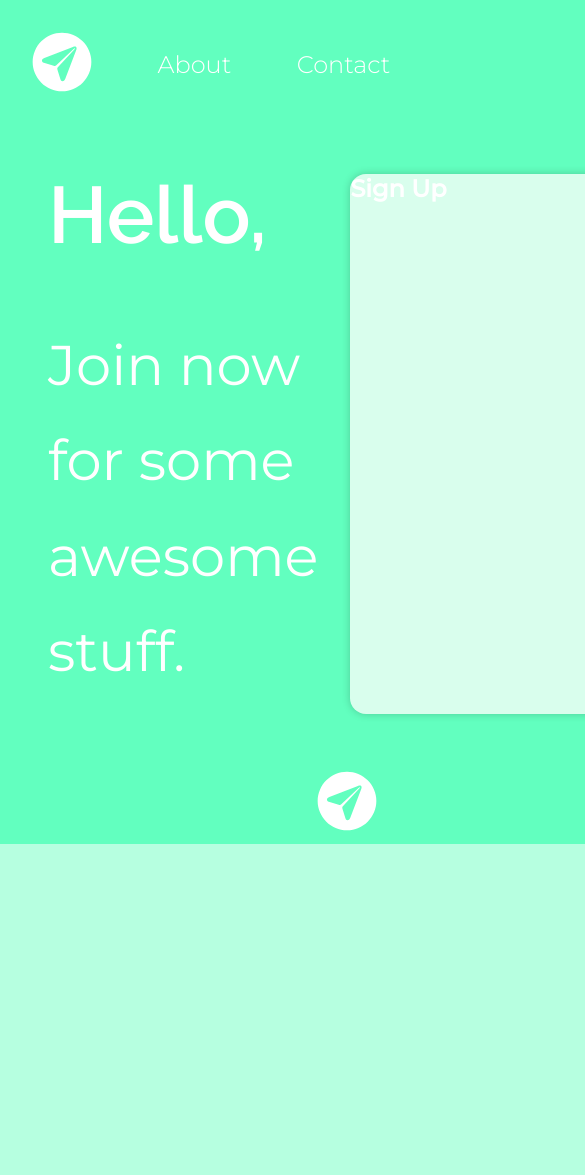
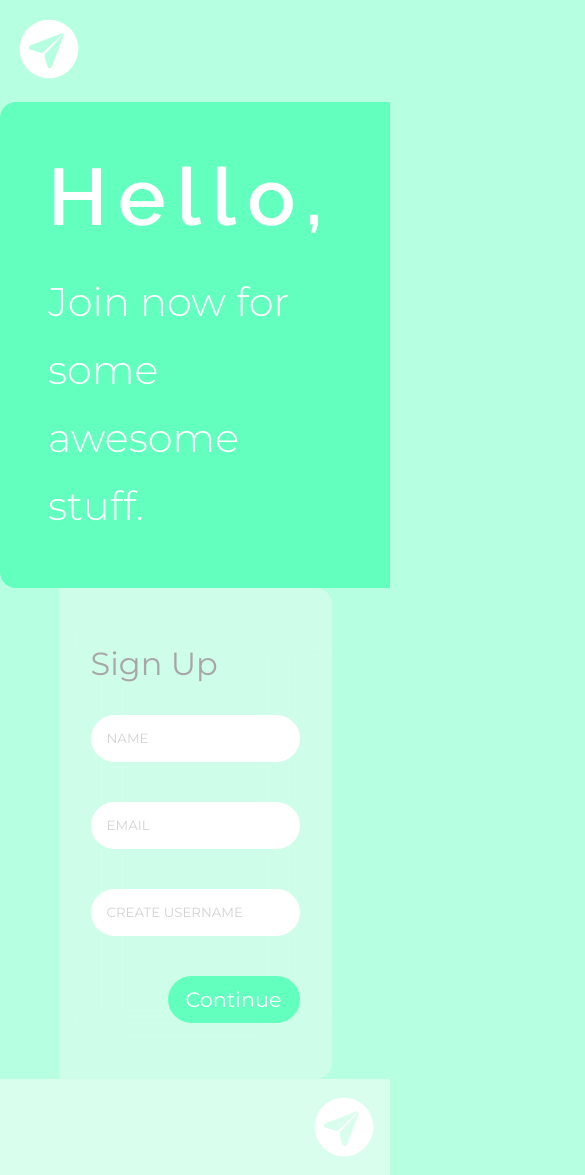
Before and after one commit to Jakeyikapp/SignUpPage, a plain HTML site: page index.html in a window 390 px wide. Shown: the top 1175 px of the page, 585 px wide, since content can reach past the window. Before the commit the page ends 844 px from the top, so only its background shows below. Drawn offline with Linux system fonts and the light colour scheme.

Commit message:
Completed majority of styling for responsiveness

```diff
--- a/css/styles.css
+++ b/css/styles.css
@@ -4,31 +4,38 @@ html, body {
   font-family: 'Montserrat', sans-serif;
   margin: 0;
   min-height: 100vh;
-  min-width: 100%;
   background-color: #B6FFE0;
   background-image: url(../images/desktop-background.svg);
   background-repeat: no-repeat;
   background-size: cover;
-  overflow: visible;
 }
 
-.master-flex {
+* {
+  box-sizing: border-box;
+  margin: 0;
+  padding: 0;
+}
+
+.top-section {
   display: flex;
   flex-direction: column;
+  max-width: 1200px;
   height: 100vh;
+  margin: auto;
 }
-.nav-bar-container {
+
+/* nav-bar start */
+.nav-bar {
   align-items: center;
   display: flex;
-  padding: 1.2rem 1.2rem 0 1.2rem;
+  padding: 1.2rem;
 }
 
 .logo {
   height: 60px;
-  padding: 0.8rem;
 }
 
-.options-container {
+.menu {
   margin: 0;
   display: flex;
   flex-direction: row;
@@ -56,51 +63,184 @@ html, body {
   background: rgb(255, 255, 255, .2);
 }
 
-.flex-container {
+/* nav-bar end */
+.content {
   align-items: center;
   display: flex;
-  flex-direction: row;
-  justify-content: space-around;
-  margin: auto 1rem auto 1rem;
+  justify-content: space-between;
+  margin: auto 2rem;
 }
 
-.greeting-container {
-  margin: 2rem;
-  min-width:;
-  max-width: 486px;
-}
 .greeting-text {
+  margin-right: 2rem;
+  max-width: 445px;
+  height: 100%;
 }
 
 .hello-text {
   font-family: 'Raleway', sans-serif;
   font-size: 5rem;
-  margin: 0;
+  letter-spacing: 0.7rem;
+  margin-bottom: 1.5rem;
 }
 
 .awesome-text {
   line-height: 1.7;
   font-size: 3.5rem;
+  font-weight: 300;
   margin-bottom: 0;
 }
 
-.card-container {
-  align-self: center;
-  background: #D9FEED;
+.card-box {
+  box-sizing: border-box;
+  flex-direction: column;
+  justify-content: center;
+  background: rgba(217, 254, 237, .7);
+  backdrop-filter: blur(1.8rem);
   border-radius: 1rem;
   box-shadow: 0 0 8px 0 rgba(0, 0, 0, .2);
-  width: 450px;
-  height: 540px;
+  width: 400px;
+  padding: 3.5rem 2rem;
+}
+
+.card-box h2 {
+  color: #A7A7A7;
+  font-size: 2rem;
+  font-weight: 400;
+  margin-bottom: 2rem;
+}
+
+.form {
+  display: flex;
+  flex-direction: column;
+}
+
+.form-item {
+  border: none;
+  border-radius: 2rem;
+  padding: 1rem;
+  margin-bottom: 2.5rem;
+}
+
+::placeholder {
+  color: #D2D2D2;
+  font-family: 'Montserrat', sans-serif;
+  text-transform: uppercase;
+}
+
+.form button {
+  background-color: #62FFBE;
+  border: 2px solid #62FFBE;
+  border-radius: 2rem;
+  color: #ffffff;
+  cursor: pointer;
+  font-family: 'Montserrat', sans-serif;
+  font-size: 1.3rem;
+  margin-left: auto;
+  height: 47px;
+  padding-right: 1rem;
+  padding-left: 1rem;
+}
+
+.form button:hover {
+  background-color: #D9FEED;
+  border: 2px solid #62FFBE;
+  border-radius: 2rem;
+  color: #62FFBE;
+}
+
+@media (max-width:450px) {
+  .content {
+    align-items: stretch;
+    margin: 0;
+    justify-content: center;
+    flex-direction: column;
+  }
+  .greeting-text {
+    align-self: stretch;
+    border-radius: 0;
+    width: 100%;
+    max-width: 100%;
+  }
+  .card-box {
+    border-radius: 0;
+    width: auto;
+    align-self: stretch;
+  }
+}
+
+@media (max-width:750px) {
+
+  .top-section {
+    height: auto;
+  }
+  .menu {
+    display: none;
+  }
+  .content {
+    justify-content: center;
+    flex-direction: column;
+  }
+  .greeting-text {
+    align-self: center;
+    border-radius: 1rem 1rem 0 0;
+  }
+  .card-box {
+    align-self: center;
+    border-radius: 0 0 1rem 1rem;
+  }
+}
+
+@media (max-width:1100px) {
+  body {
+    background: #B6FFE0;
+  }
+  .menu {
+    margin-left: auto;
+  }
+  .menu-item a {
+    background: #62FFBE;
+    border-radius: 3rem;
+    padding: 0.8rem;
+  }
+
+  .menu-item a:hover {
+    color: #62FFBE;
+    background: rgb(255, 255, 255);
+    border-radius: 3rem;
+    padding: 0.8rem;
+  }
+
+  .content {
+    justify-content: center;
+  }
+
+  .greeting-text {
+    background: #62FFBE;
+    border-radius: 1rem 0 0 1rem;
+    margin-right: 0;
+    padding: 3rem;
+    width: 400px;
+  }
+  .awesome-text {
+    font-size: 2.5rem;
+  }
+  .card-box {
+    box-shadow: none;
+    border-radius: 0 1rem 1rem 0;
+  }
 }
 
 
 
 footer {
+  background: #D9FEED;
   display: flex;
+  height: 6rem;
+  padding: 1rem;
 }
 
 footer img {
   width: 60px;
-  padding:0.8rem;
   margin-left: auto;
 }
--- a/index.html
+++ b/index.html
@@ -12,35 +12,37 @@
 </head>
 
 <body>
-
-  <div class="master-flex">
-
-
-    <nav class="nav-bar-container">
+  <div class="top-section">
+    <nav class="nav-bar">
       <a href="#"><img class="logo" src="images/logo.svg" alt="logo-img"></a>
-      <ul class="options-container">
+      <ul class="menu">
         <li class="menu-item about"><a href="#">About</a></li>
         <li class="menu-item contact"><a href="#">Contact</a></li>
       </ul>
     </nav>
-    <main class="flex-container">
-      <section class="greeting-container">
-        <div class="greeting-text">
-          <h1 class="hello-text">Hello,</h1>
-          <p class="awesome-text">Join now for some awesome stuff.</p>
-        </div>
+    <main class="content">
 
+      <section class="greeting-text">
+        <h1 class="hello-text">Hello,</h1>
+        <p class="awesome-text">Join now for some awesome stuff.</p>
       </section>
-      <section class="sign-up" <div class="card-container">
-        <div class="card-container">
-          <h2>Sign Up</h2>
-        </div>
+
+      <section class="card-box">
+        <h2>Sign Up</h2>
+        <form class="form" action="#" method="post">
+          <input type="text" class="form-item" placeholder="Name">
+          <input type="text" class="form-item" placeholder="Email">
+          <input type="text" class="form-item" placeholder="Create username">
+          <button type="submit" name="button">Continue</button>
+        </form>
       </section>
+
     </main>
-    <footer>
-      <img src="images/logo.svg" alt="github-icon">
-    </footer>
   </div>
+
+  <footer>
+    <img src="images/logo.svg" alt="github-icon">
+  </footer>
 
 </body>
 
```
